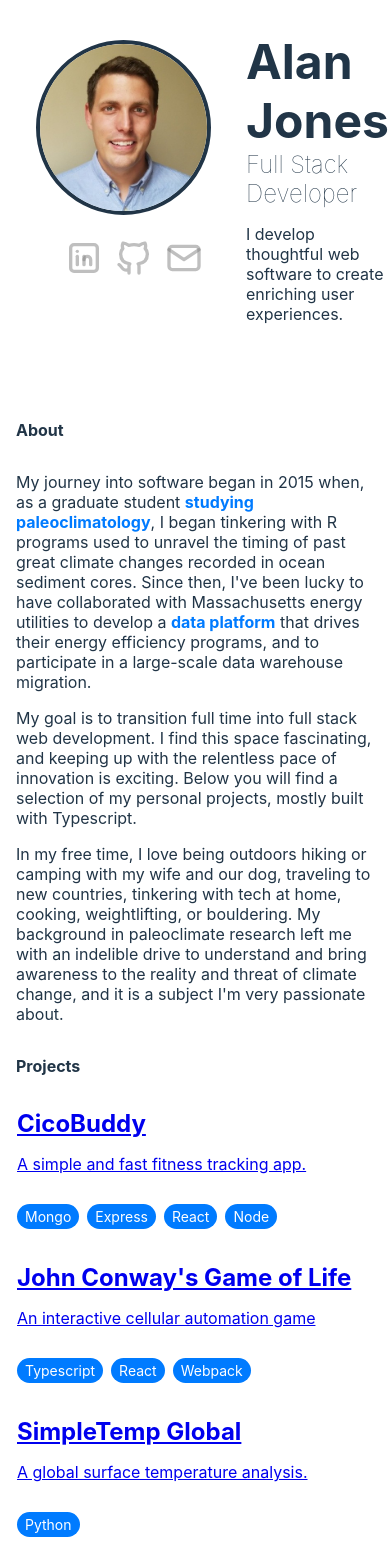
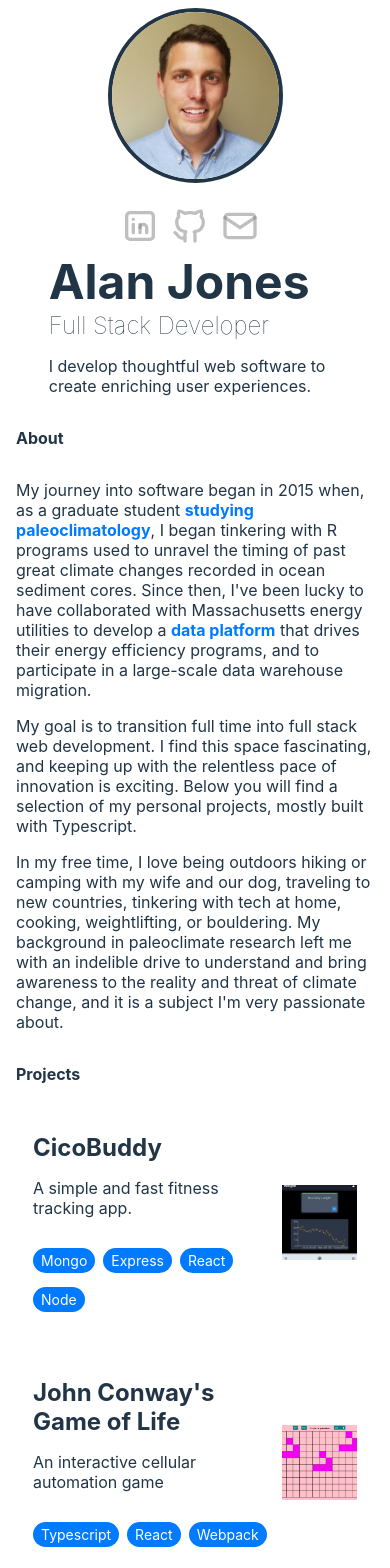
Before and after one commit to aljones1816/aljones1816.github.io, a React (Vite) app: page / in a window 390 px wide. Shown: the top 1568 px of the page. Built offline with nearby package versions, Linux system fonts and the light colour scheme.

Commit message:
add dynamic transition to project links

```diff
--- a/src/components/About.tsx
+++ b/src/components/About.tsx
@@ -6,6 +6,8 @@ function About() {
         <a
           href="https://www.sciencedirect.com/science/article/pii/S0277379122001901"
           className="about-link"
+          target="_blank"
+          rel="noopener noreferrer"
         >
           studying paleoclimatology
         </a>
@@ -16,6 +18,8 @@ function About() {
         <a
           href="https://viewer.dnv.com/macustomerprofile/entity/1444/report/2078"
           className="about-link"
+          target="_blank"
+          rel="noopener noreferrer"
         >
           data platform
         </a>{" "}
--- a/src/components/Header.tsx
+++ b/src/components/Header.tsx
@@ -13,10 +13,18 @@ const Header = () => {
           <img src={profilePic} alt="Alan Jones" className="profile-pic"></img>
         </div>
         <div className="socials">
-          <a href="https://www.linkedin.com/in/almjones/">
+          <a
+            href="https://www.linkedin.com/in/almjones/"
+            target="_blank"
+            rel="noopener noreferrer"
+          >
             <IconBrandLinkedin size={40} />
           </a>
-          <a href="https://github.com/aljones1816">
+          <a
+            href="https://github.com/aljones1816"
+            target="_blank"
+            rel="noopener noreferrer"
+          >
             <IconBrandGithub size={40} />
           </a>
 
--- a/src/components/ProjectCard.tsx
+++ b/src/components/ProjectCard.tsx
@@ -15,7 +15,12 @@ function Project({
 }: ProjectProps) {
   return (
     <div className="project-card">
-      <a href={liveUrl} className="project-link">
+      <a
+        href={liveUrl}
+        className="project-link"
+        target="_blank"
+        rel="noopener noreferrer"
+      >
         <div className="project-info">
           <h2>{title}</h2>
           <p>{description}</p>
@@ -28,6 +33,9 @@ function Project({
             ))}
           </div>
         </div>
+        <div className="project-thumbnail">
+          <img src={imageUrl} alt="" className="thumbnail-img" />
+        </div>
       </a>
     </div>
   );
--- a/src/styles/App.css
+++ b/src/styles/App.css
@@ -108,9 +108,38 @@ body {
 
 .project-card {
   margin: 1em;
+  padding: 1em;
   border: 1px solid white;
-  flex: 0 1 calc(25% - 2em);
-  border-radius: 5%;
+  flex: 0 1 calc(33.333% - 2em);
+  border-radius: 10px;
+  transition: background-color 0.3s ease-in-out, transform 0.3s ease-in-out;
+}
+
+.project-card a {
+  display: flex;
+  justify-content: space-between;
+}
+
+.project-link {
+  text-decoration: none;
+  color: var(--color-fg);
+}
+
+.project-thumbnail {
+  display: flex;
+  justify-content: center;
+  align-items: center;
+}
+
+.thumbnail-img {
+  width: 75px;
+  height: 75px;
+  object-fit: cover;
+}
+
+.project-card:hover {
+  background-color: var(--color-pc);
+  transform: scale(1.02);
 }
 
 h2 {
@@ -137,27 +166,8 @@ h2 {
 /* Example media query for small screens */
 
 @media (max-width: 1008px) {
-  .app {
-    flex-direction: column;
-  }
-
   .content {
     min-width: 100%;
-  }
-
-  .title {
-    padding-left: 2em;
-  }
-
-  .header {
-    min-height: auto;
-    align-items: flex-start;
-    min-width: 100%;
-    position: auto;
-    top: auto;
-    left: auto;
-    margin-bottom: 2em;
-    padding-left: auto;
   }
 
   .about-me {
@@ -171,12 +181,6 @@ h2 {
     flex: 0 1 calc(50% - 2em); /* 2 cards per row */
   }
 
-  .socials {
-    padding-bottom: 1em;
-    padding-top: 1em;
-    padding-left: 2em;
-  }
-
   .content-header {
     padding-left: 2em;
     width: calc(100%);
@@ -185,6 +189,10 @@ h2 {
 }
 
 @media (max-width: 640px) {
+  .header {
+    flex-direction: column;
+    padding: 0;
+  }
   .project-card {
     flex: 0 1 calc(100% - 2em);
   }
@@ -204,6 +212,10 @@ h2 {
     padding-left: 1em;
     width: calc(100%);
     display: block;
+  }
+
+  .title {
+    padding: 0;
   }
 }
 
```
